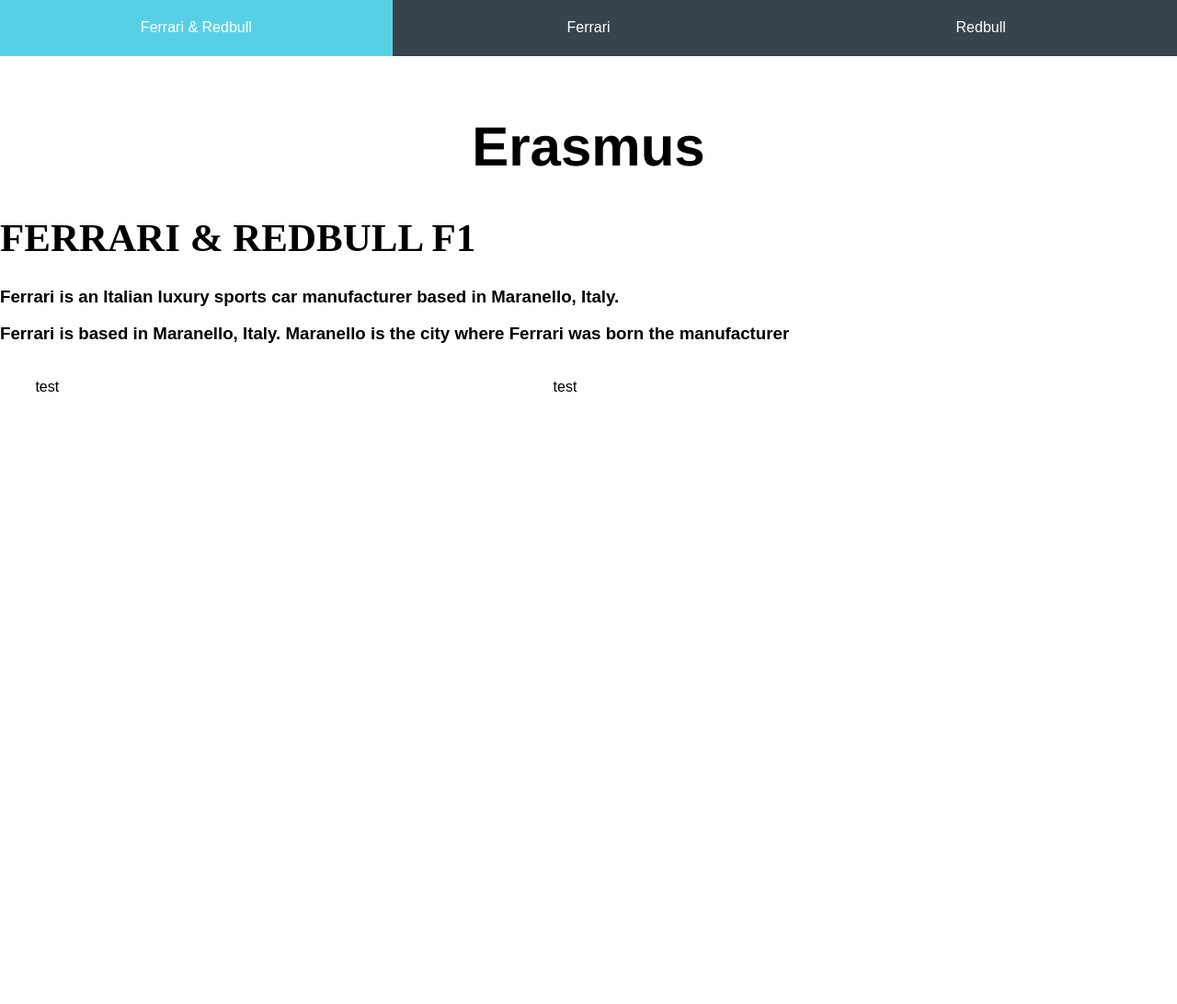
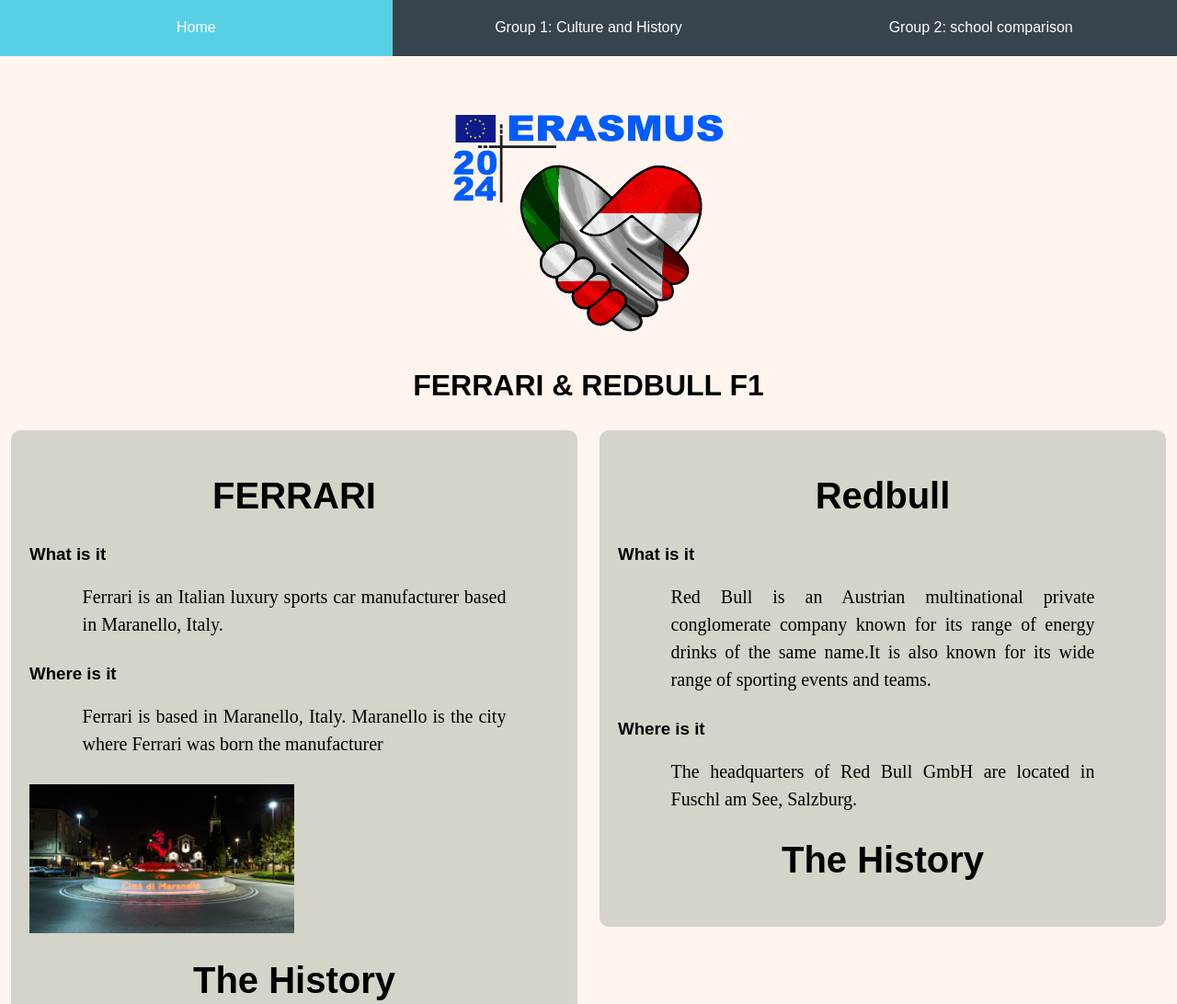
Before and after one commit to macropeter/ErasmusPlus42, a plain HTML site: page SalzburgProjekt-group3/Group3.html in a window 1280 px wide. Shown: the top 1092 px of the page at 92% size. Before the commit the page ends 800 px from the top, so only its background shows below. Drawn offline with Linux system fonts and the light colour scheme.

Commit message:
group 3 fixed

```diff
--- a/SalzburgProjekt-group3/Group3.html
+++ b/SalzburgProjekt-group3/Group3.html
@@ -1,41 +1,80 @@
 <html>
     <head>
 
-    <title><a href = "/SalzburgProjekt-main/main/index.html">Template</a></title>
-    <link rel="stylesheet" href="../Links Template/style1.css ">
+    <title>Template</title>
     <link rel="stylesheet" href="../Links Template/BarStyle.css">
+    <link rel="stylesheet" href="../Links Template/style.css ">
+
 
     </head>
     <body>
+
         <ul>
-            <li><a href="Group3.html">Ferrari & Redbull </a></li>
-            <li><a href="Ferrari.html"> Ferrari </a></li>
-            <li><a href="Redbull.html"> Redbull</a></li>
-        </ul>
+            <li><a href="../index.html">Home</a></li>
+            <li class="dropdown">
 
-        <h1 class="titles"><a href="../index.html">Erasmus</a></h1>
+                <a href="" class="dropbtn">Group 1: Culture and History</a>
+                <div class="dropdown-content">
+
+                    <a href="../SalzburgProjekt-group1/CentralFigures.html">Central figures</a>
+                    <a href="../SalzburgProjekt-group1/Monuments.html">monuments</a>
+                    <a href="../SalzburgProjekt-group1/Cultural Sports.html">sports</a>
+
+
+            <li><a href="../SalzburgProjekt-group2/Info2.html">Group 2: school comparison</a></li>
+
+
+          </ul>
+
+        <h1 class="titles"><a href="../index.html">
+            <img src="../Links Template/LOGOBELLO.png"
+                 alt="selfmade logo"></a>
+        </h1>
 
         <h1 id="Title">FERRARI & REDBULL F1</h1>
-	<h3> Ferrari is an Italian luxury sports car manufacturer based in Maranello, Italy.</h3>
-	<h3> Ferrari is based in Maranello, Italy. Maranello is the city where Ferrari was born the manufacturer </h3>
-    <img src ="" id="Img" ></img>
-
-    <h3></h3>
-	<h3> </h3>
-    <img src ="" id="Img" ></img>
 
 
-    <div class="left">
-    test
-    <img src ="" id="Img1" ></img>
+        <div class="container">
+
+            <div class="sport-container">
+                <h2>FERRARI</h2>
+
+                <h3>What is it</h3>
+                <p> Ferrari is an Italian luxury sports car manufacturer based in Maranello, Italy.</p>
+
+                <h3>Where is it</h3>
+                <p> Ferrari is based in Maranello, Italy. Maranello is the city where Ferrari was born the manufacturer </p>
+                <img src ="Maranello.jpg" class="sports"/>
+
+
+	<h2>The History</h2>
+
+
+
+    <img src ="10-cose-ferrari-testarossa-42a-1024x683.jpg"
+         class="sports" />
+
+
+
+    <img src ="maxresdefault.jpg" class="sports"/>
+
+
+</div>
+
+
+    <div class="sport-container">
+        <h2>Redbull</h2>
+    <h3>What is it</h3>
+	<p>Red Bull is an Austrian multinational private conglomerate company known for its range of energy drinks of the same name.It is also known for its wide range of sporting events and teams.</p>
+	<h3>Where is it</h3>
+
+
+    <p>The headquarters of Red Bull GmbH are located in Fuschl am See, Salzburg.</p>
+
+    <h2>The History</h2>
     </div>
 
-    <div class="right">
-        test
-    <img src ="" id="Img1" ></img>
     </div>
-</div>
-	<h3> </h3>
     </body>
 
 </html>
```
Also changed, not shown: SalzburgProjekt-group1/Cultural Sports.html (+6 -6 lines), SalzburgProjekt-group1/History.html (+0 -1 lines), SalzburgProjekt-group2/Info2.html (+1 -1 lines).
